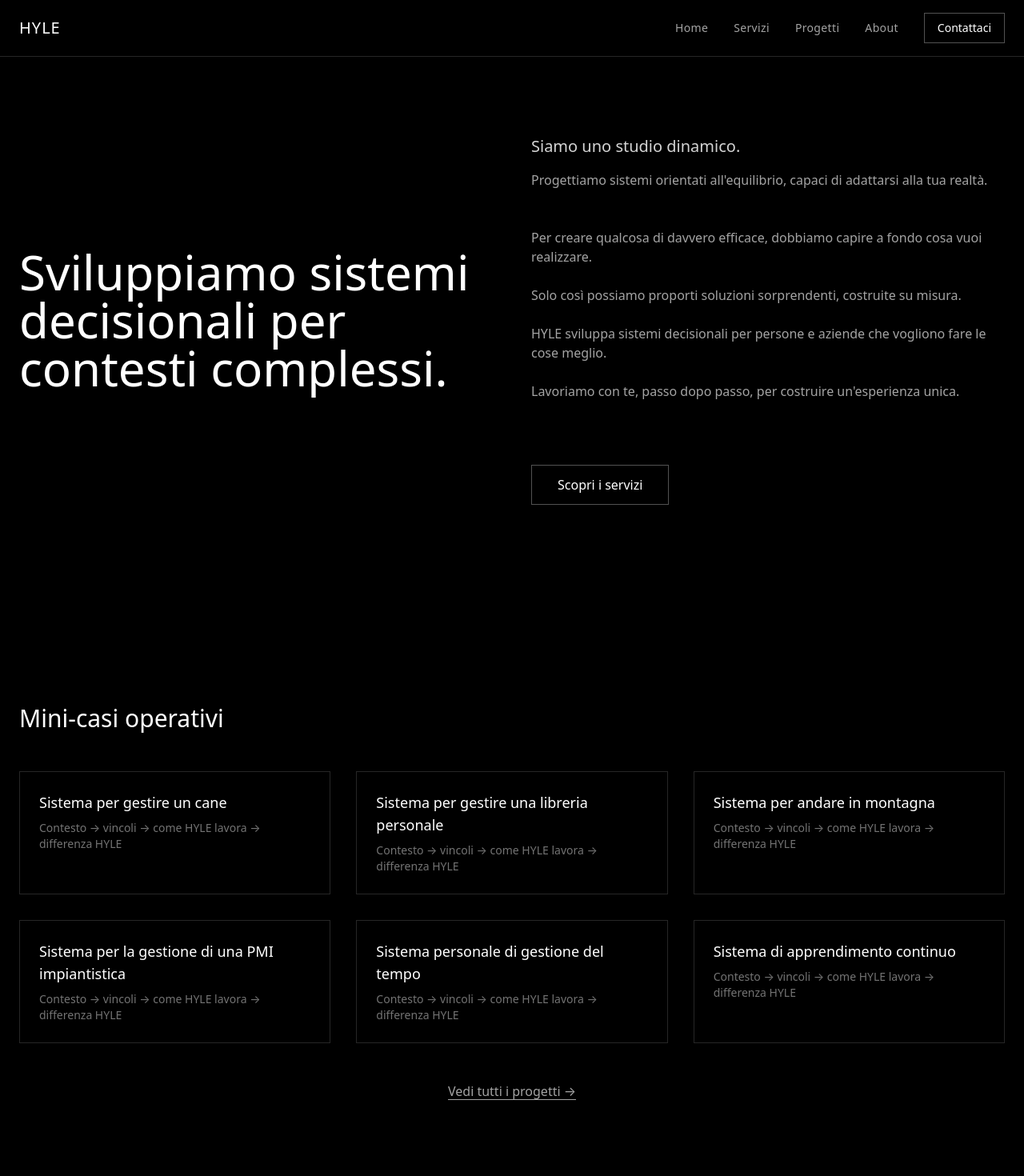
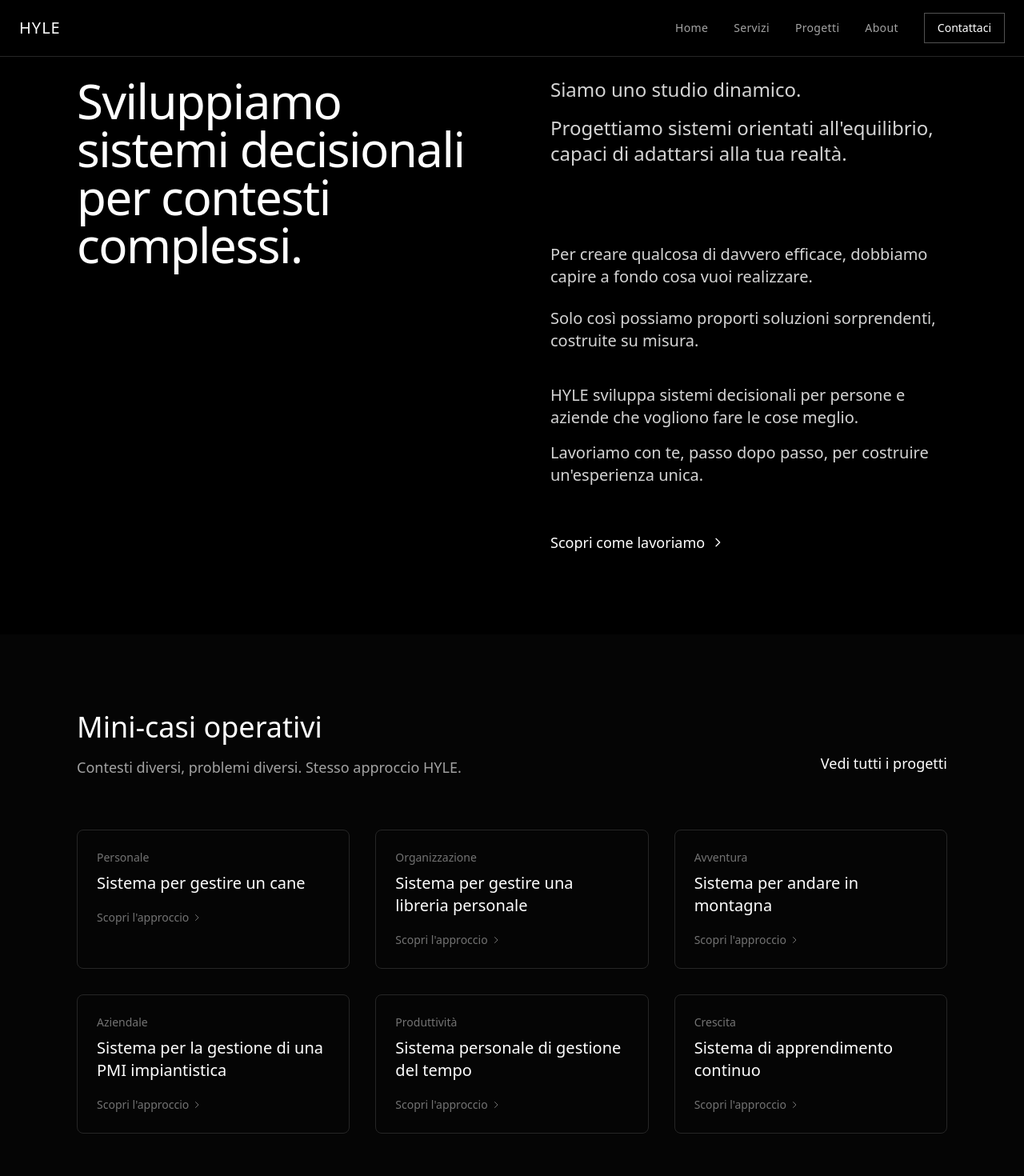
Before and after one commit to paologua/hyle-studio-new, a Next.js app: page / in a window 1280 px wide. Shown: the top 1470 px of the page at 80% size. Built offline with nearby package versions, Linux system fonts and the light colour scheme.

Commit message:
Update page.tsx

```diff
--- a/app/(home)/page.tsx
+++ b/app/(home)/page.tsx
@@ -1,95 +1,117 @@
-import Link from 'next/link'
+// app/page.tsx
+import Link from 'next/link';
 
 export default function HomePage() {
   return (
-    <>
+    <div className="min-h-screen bg-black text-white">
       {/* Hero Section */}
-      <section className="min-h-screen flex items-center">
-        <div className="container mx-auto px-6">
-          <div className="grid md:grid-cols-2 gap-12 items-center">
-            {/* Blocco 1 - Sinistra */}
+      <section className="px-6 py-24 md:px-12 lg:px-24">
+        <div className="max-w-7xl mx-auto">
+          <div className="grid grid-cols-1 lg:grid-cols-2 gap-12 lg:gap-24 items-start">
+
+            {/* Blocco 1 - SX */}
             <div className="space-y-6">
-              <h1 className="text-5xl md:text-6xl font-light leading-tight">
+              <h1 className="text-4xl md:text-5xl lg:text-6xl font-light leading-tight tracking-tight">
                 Sviluppiamo sistemi decisionali per contesti complessi.
               </h1>
             </div>
 
-            {/* Blocco 2 e 3 - Destra */}
-            <div className="space-y-12">
+            {/* Colonna DX con blocchi 2 e 3 */}
+            <div className="space-y-16 lg:space-y-24">
+
               {/* Blocco 2 */}
               <div className="space-y-4">
-                <p className="text-xl text-gray-300">
+                <p className="text-xl md:text-2xl text-gray-300">
                   Siamo uno studio dinamico.
                 </p>
-                <p className="text-gray-400">
-                  Progettiamo sistemi orientati all'equilibrio, capaci di adattarsi alla tua realtà.
+                <p className="text-xl md:text-2xl text-gray-300">
+                  Progettiamo sistemi orientati all&apos;equilibrio, capaci di adattarsi alla tua realtà.
                 </p>
               </div>
 
               {/* Blocco 3 */}
               <div className="space-y-6">
-                <p className="text-gray-400">
+                <p className="text-lg md:text-xl text-gray-300 leading-relaxed">
                   Per creare qualcosa di davvero efficace, dobbiamo capire a fondo cosa vuoi realizzare.
                 </p>
-                <p className="text-gray-400">
+                <p className="text-lg md:text-xl text-gray-300 leading-relaxed">
                   Solo così possiamo proporti soluzioni sorprendenti, costruite su misura.
                 </p>
-                <p className="text-gray-400">
+                <div className="pt-4 space-y-4">
+                  <p className="text-lg md:text-xl text-gray-300 leading-relaxed">
                     HYLE sviluppa sistemi decisionali per persone e aziende che vogliono fare le cose meglio.
                   </p>
-                <p className="text-gray-400">
-                  Lavoriamo con te, passo dopo passo, per costruire un'esperienza unica.
+                  <p className="text-lg md:text-xl text-gray-300 leading-relaxed">
+                    Lavoriamo con te, passo dopo passo, per costruire un&apos;esperienza unica.
                   </p>
                 </div>
-
-              {/* CTA */}
                 <div className="pt-8">
                   <Link
                     href="/servizi"
-                  className="inline-block border border-gray-600 px-8 py-3 hover:border-white transition-colors"
+                    className="inline-flex items-center text-lg font-medium hover:text-gray-300 transition-colors border-b border-transparent hover:border-gray-300 pb-1"
                   >
-                  Scopri i servizi
+                    Scopri come lavoriamo
+                    <svg className="w-4 h-4 ml-2" fill="none" stroke="currentColor" viewBox="0 0 24 24" xmlns="http://www.w3.org/2000/svg">
+                      <path strokeLinecap="round" strokeLinejoin="round" strokeWidth={2} d="M9 5l7 7-7 7" />
+                    </svg>
                   </Link>
                 </div>
+              </div>
+
             </div>
           </div>
         </div>
       </section>
 
-      {/* Sezione Mini-preview Progetti */}
-      <section className="py-20">
-        <div className="container mx-auto px-6">
-          <h2 className="text-3xl font-light mb-12">Mini-casi operativi</h2>
-          <div className="grid md:grid-cols-3 gap-8">
+      {/* Preview Progetti */}
+      <section className="px-6 py-24 md:px-12 lg:px-24 bg-gray-950/50">
+        <div className="max-w-7xl mx-auto">
+          <div className="flex flex-col md:flex-row justify-between items-start md:items-end gap-8 mb-16">
+            <div>
+              <h2 className="text-3xl md:text-4xl font-light mb-4">Mini-casi operativi</h2>
+              <p className="text-gray-400 text-lg max-w-2xl">
+                Contesti diversi, problemi diversi. Stesso approccio HYLE.
+              </p>
+            </div>
+            <Link
+              href="/progetti"
+              className="text-lg font-medium hover:text-gray-300 transition-colors border-b border-transparent hover:border-gray-300 pb-1"
+            >
+              Vedi tutti i progetti
+            </Link>
+          </div>
+
+          <div className="grid grid-cols-1 md:grid-cols-2 lg:grid-cols-3 gap-8">
             {[
-              'Sistema per gestire un cane',
-              'Sistema per gestire una libreria personale',
-              'Sistema per andare in montagna',
-              'Sistema per la gestione di una PMI impiantistica',
-              'Sistema personale di gestione del tempo',
-              'Sistema di apprendimento continuo'
-            ].map((title, index) => (
+              { title: "Sistema per gestire un cane", category: "Personale" },
+              { title: "Sistema per gestire una libreria personale", category: "Organizzazione" },
+              { title: "Sistema per andare in montagna", category: "Avventura" },
+              { title: "Sistema per la gestione di una PMI impiantistica", category: "Aziendale" },
+              { title: "Sistema personale di gestione del tempo", category: "Produttività" },
+              { title: "Sistema di apprendimento continuo", category: "Crescita" },
+            ].map((project, index) => (
               <div
                 key={index}
-                className="border border-gray-800 p-6 hover:border-gray-600 transition-colors"
+                className="group border border-gray-800 hover:border-gray-600 transition-colors p-6 rounded-lg"
               >
-                <h3 className="text-lg mb-2">{title}</h3>
-                <p className="text-gray-500 text-sm">
-                  Contesto → vincoli → come HYLE lavora → differenza HYLE
-                </p>
+                <span className="text-sm text-gray-500 mb-2 block">{project.category}</span>
+                <h3 className="text-xl font-light mb-4 group-hover:text-gray-300 transition-colors">
+                  {project.title}
+                </h3>
+                <Link
+                  href="/progetti"
+                  className="text-gray-500 hover:text-gray-300 transition-colors text-sm font-medium inline-flex items-center"
+                >
+                  Scopri l&apos;approccio
+                  <svg className="w-3 h-3 ml-1" fill="none" stroke="currentColor" viewBox="0 0 24 24" xmlns="http://www.w3.org/2000/svg">
+                    <path strokeLinecap="round" strokeLinejoin="round" strokeWidth={2} d="M9 5l7 7-7 7" />
+                  </svg>
+                </Link>
               </div>
             ))}
           </div>
-          <div className="text-center mt-12">
-            <Link
-              href="/progetti"
-              className="text-gray-400 hover:text-white underline underline-offset-4"
-            >
-              Vedi tutti i progetti →
-            </Link>
-          </div>
         </div>
       </section>
-    </>
-  )
+    </div>
+  );
 }
```
Lines whose indentation alone changed are shown as unchanged.
